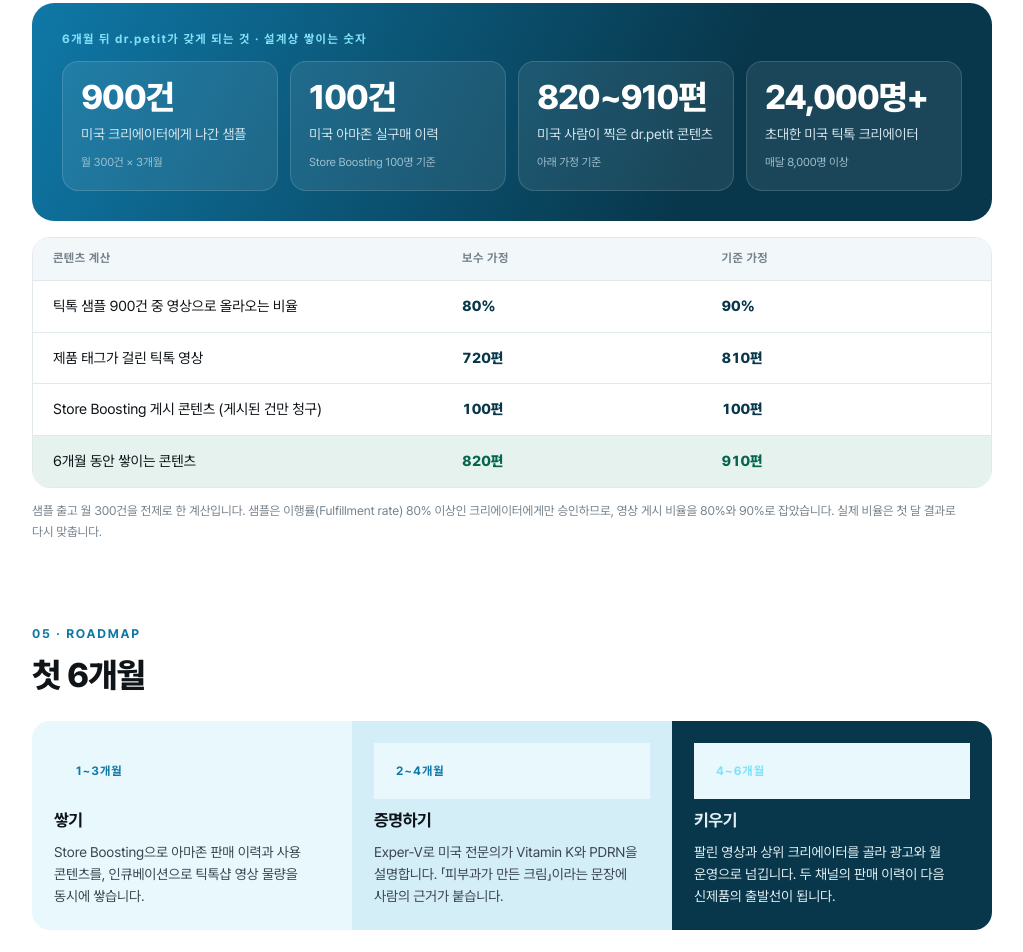
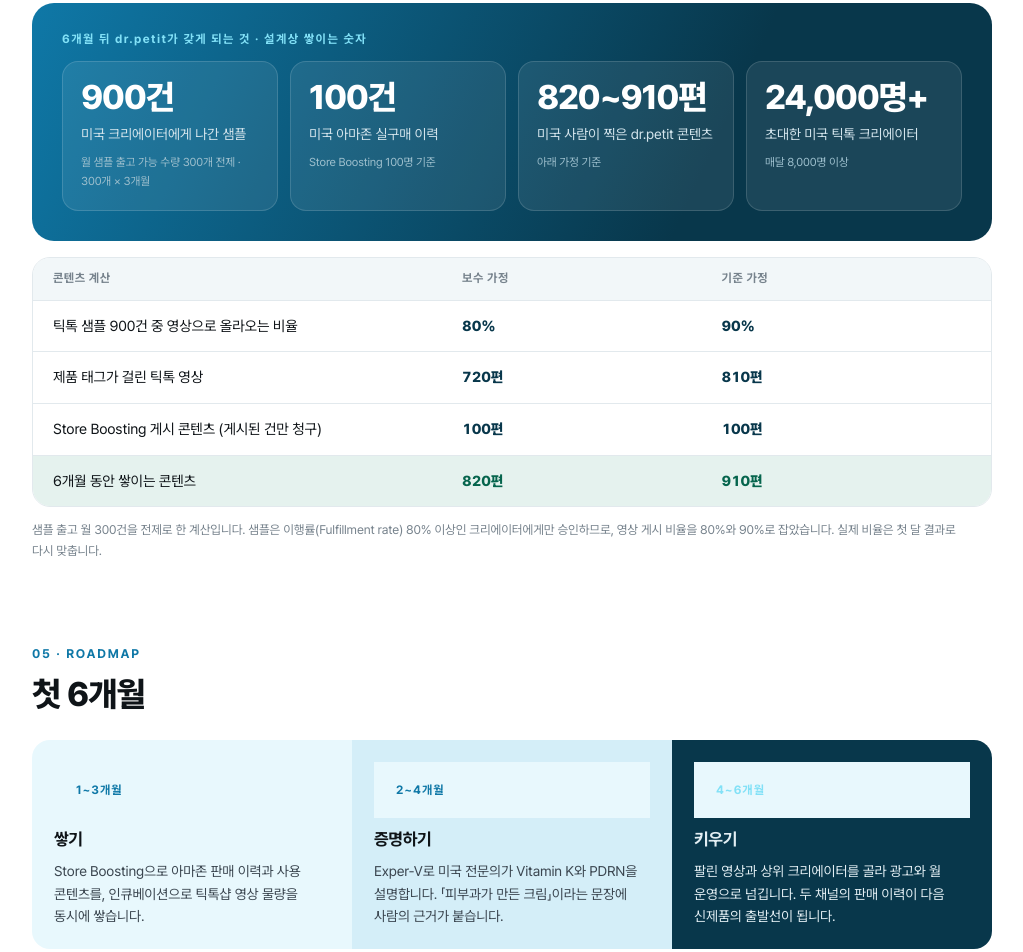
Before and after one commit to bummiri/drpetit-blueprint, a plain HTML site: page index.html in a window 1280 px wide. Shown: the part 8962-9914 px from the top of the page, without its empty margins (128-1151 px from the left). Drawn offline with Linux system fonts and the light colour scheme.

Commit message:
기대 장: 900건 칸에 월 샘플 출고 가능 수량 300개 전제 명시
Co-Authored-By: Claude Opus 5.5 <noreply@anthropic.com>

```diff
--- a/index.html
+++ b/index.html
@@ -534,7 +534,7 @@ footer .in{border-top:1px solid var(--line);padding-top:20px}
     <div class="own">
       <div class="lb">6개월 뒤 dr.petit가 갖게 되는 것 · 설계상 쌓이는 숫자</div>
       <div class="g4">
-        <div class="o"><div class="v">900건</div><div class="t">미국 크리에이터에게 나간 샘플</div><div class="s">월 300건 × 3개월</div></div>
+        <div class="o"><div class="v">900건</div><div class="t">미국 크리에이터에게 나간 샘플</div><div class="s">월 샘플 출고 가능 수량 300개 전제 · 300개 × 3개월</div></div>
         <div class="o"><div class="v">100건</div><div class="t">미국 아마존 실구매 이력</div><div class="s">Store Boosting 100명 기준</div></div>
         <div class="o"><div class="v">820~910편</div><div class="t">미국 사람이 찍은 dr.petit 콘텐츠</div><div class="s">아래 가정 기준</div></div>
         <div class="o"><div class="v">24,000명+</div><div class="t">초대한 미국 틱톡 크리에이터</div><div class="s">매달 8,000명 이상</div></div>
```
